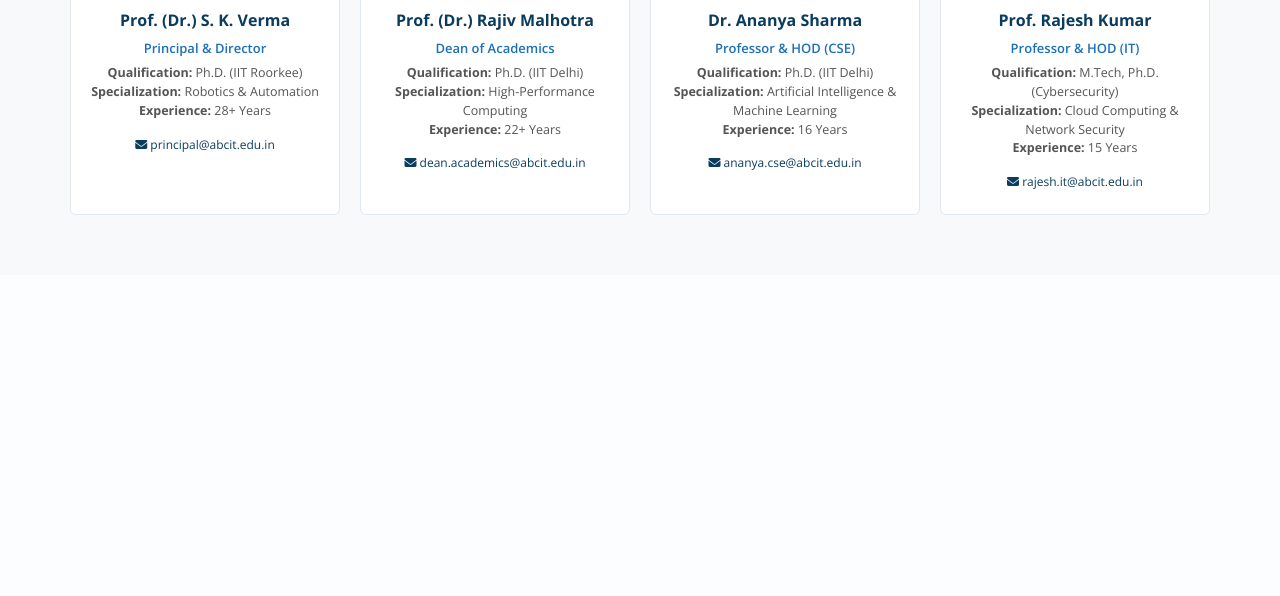
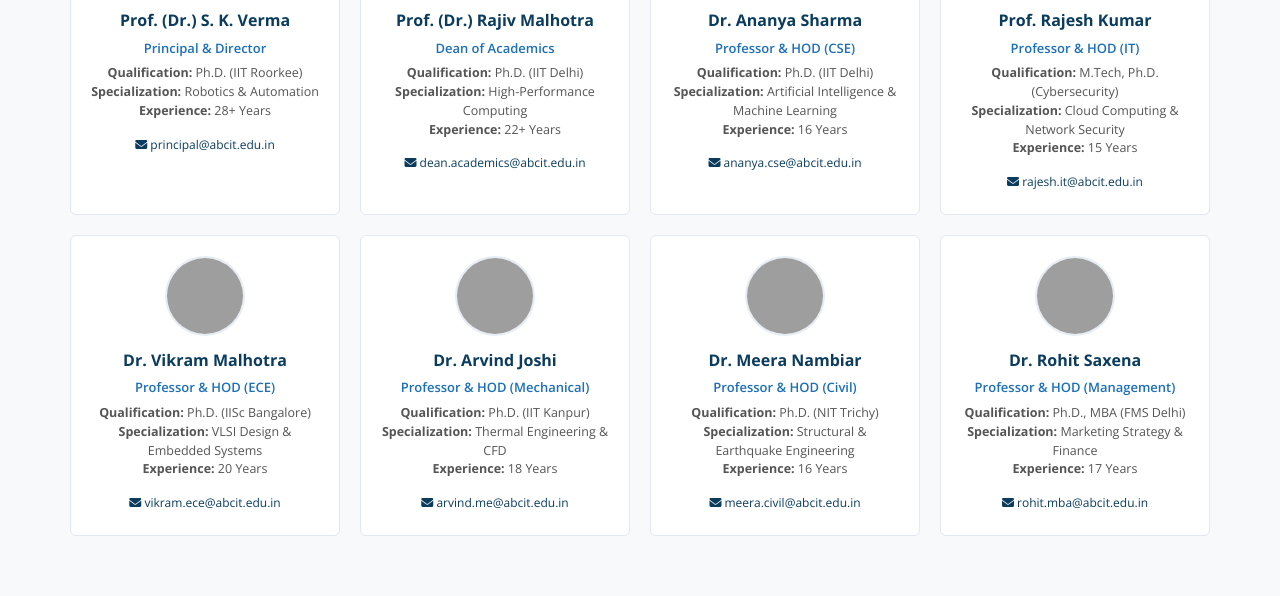
Before and after one commit to Ankush-chauhan-ui/web-dev, a PHP site: page /faculty.html in a window 1280 px wide. Shown: the part 654-1250 px from the top of the page. Before the commit the page ends 869 px from the top, so only its background shows below. Run offline with PHP 8.4, Linux system fonts and the light colour scheme; grey boxes are pictures that could not be loaded.

Commit message:
more faculty added

```diff
--- a/faculty.html
+++ b/faculty.html
@@ -5,21 +5,21 @@
   <meta name="viewport" content="width=device-width, initial-scale=1.0" />
   <title>Faculty | TechNova Institute Of Engineering</title>
 
-  <!-- Font Awesome for clean icons -->
+
   <link rel="stylesheet" href="https://cdnjs.cloudflare.com/ajax/libs/font-awesome/6.5.1/css/all.min.css" />
 
-  <!-- Google Fonts: Open Sans & Roboto -->
+
   <link rel="preconnect" href="https://fonts.googleapis.com">
   <link rel="preconnect" href="https://fonts.gstatic.com" crossorigin>
   <link href="https://fonts.googleapis.com/css2?family=Open+Sans:wght@400;600;700&family=Roboto:wght@400;500;700&display=swap" rel="stylesheet">
 
-  <!-- Stylesheets -->
+
   <link rel="stylesheet" href="style.css" />
   <link rel="stylesheet" href="faculty.css" />
 </head>
 <body>
 
-  <!-- ================= TOP CONTACT BAR ================= -->
+
   <div class="top-header">
     <div class="container top-container">
       <div class="top-left">
@@ -33,7 +33,7 @@
     </div>
   </div>
 
-  <!-- ================= MAIN HEADER & BRANDING ================= -->
+
   <header class="college-header">
     <div class="container header-container">
       <div class="college-branding">
@@ -52,7 +52,7 @@
     </div>
   </header>
 
-  <!-- ================= NAVIGATION BAR ================= -->
+
   <nav class="main-navbar" id="navbar">
     <div class="container nav-container">
       <button class="mobile-menu-btn" id="mobileMenuBtn">
@@ -71,7 +71,7 @@
     </div>
   </nav>
 
-  <!-- ================= SIMPLE PAGE HEADER ================= -->
+
   <section class="faculty-page-header">
     <div class="container">
       <h2>College Faculty Members</h2>
@@ -79,21 +79,21 @@
     </div>
   </section>
 
-  <!-- ================= FACULTY MEMBERS LIST ================= -->
+
   <section class="section">
     <div class="container">
 
-      <!-- Section Title -->
+
       <div class="section-title">
         <h2>Our Faculty Directory</h2>
         <div class="title-underline"></div>
         <p>List of teaching staff across all engineering and management departments</p>
       </div>
 
-      <!-- Simple Faculty Grid (No JS needed) -->
+
       <div class="faculty-grid">
 
-        <!-- 1. Principal -->
+
         <div class="faculty-card">
           <img src="https://images.unsplash.com/photo-1534528741775-53994a69daeb?auto=format&fit=crop&w=400&q=80" alt="Prof. (Dr.) S. K. Verma" class="faculty-avatar" />
           <h3>Prof. (Dr.) S. K. Verma</h3>
@@ -106,7 +106,6 @@
           <a href="mailto:principal@abcit.edu.in" class="faculty-email"><i class="fa-solid fa-envelope"></i> principal@abcit.edu.in</a>
         </div>
 
-        <!-- 2. Dean Academics -->
         <div class="faculty-card">
           <img src="https://images.unsplash.com/photo-1507003211169-0a1dd7228f2d?auto=format&fit=crop&w=400&q=80" alt="Prof. (Dr.) Rajiv Malhotra" class="faculty-avatar" />
           <h3>Prof. (Dr.) Rajiv Malhotra</h3>
@@ -119,7 +118,7 @@
           <a href="mailto:dean.academics@abcit.edu.in" class="faculty-email"><i class="fa-solid fa-envelope"></i> dean.academics@abcit.edu.in</a>
         </div>
 
-        <!-- 3. CSE HOD -->
+
         <div class="faculty-card">
           <img src="https://images.unsplash.com/photo-1573496359142-b8d87734a5a2?auto=format&fit=crop&w=400&q=80" alt="Dr. Ananya Sharma" class="faculty-avatar" />
           <h3>Dr. Ananya Sharma</h3>
@@ -132,7 +131,6 @@
           <a href="mailto:ananya.cse@abcit.edu.in" class="faculty-email"><i class="fa-solid fa-envelope"></i> ananya.cse@abcit.edu.in</a>
         </div>
 
-        <!-- 4. IT HOD -->
         <div class="faculty-card">
           <img src="https://images.unsplash.com/photo-1500648767791-00dcc994a43e?auto=format&fit=crop&w=400&q=80" alt="Prof. Rajesh Kumar" class="faculty-avatar" />
           <h3>Prof. Rajesh Kumar</h3>
@@ -145,5 +143,58 @@
           <a href="mailto:rajesh.it@abcit.edu.in" class="faculty-email"><i class="fa-solid fa-envelope"></i> rajesh.it@abcit.edu.in</a>
         </div>
 
+
+        <div class="faculty-card">
+          <img src="https://images.unsplash.com/photo-1560250097-0b93528c311a?auto=format&fit=crop&w=400&q=80" alt="Dr. Vikram Malhotra" class="faculty-avatar" />
+          <h3>Dr. Vikram Malhotra</h3>
+          <div class="faculty-dept">Professor & HOD (ECE)</div>
+          <div class="faculty-details">
+            <p><strong>Qualification:</strong> Ph.D. (IISc Bangalore)</p>
+            <p><strong>Specialization:</strong> VLSI Design & Embedded Systems</p>
+            <p><strong>Experience:</strong> 20 Years</p>
+          </div>
+          <a href="mailto:vikram.ece@abcit.edu.in" class="faculty-email"><i class="fa-solid fa-envelope"></i> vikram.ece@abcit.edu.in</a>
+        </div>
+
+
+        <div class="faculty-card">
+          <img src="https://images.unsplash.com/photo-1472099645785-5658abf4ff4e?auto=format&fit=crop&w=400&q=80" alt="Dr. Arvind Joshi" class="faculty-avatar" />
+          <h3>Dr. Arvind Joshi</h3>
+          <div class="faculty-dept">Professor & HOD (Mechanical)</div>
+          <div class="faculty-details">
+            <p><strong>Qualification:</strong> Ph.D. (IIT Kanpur)</p>
+            <p><strong>Specialization:</strong> Thermal Engineering & CFD</p>
+            <p><strong>Experience:</strong> 18 Years</p>
+          </div>
+          <a href="mailto:arvind.me@abcit.edu.in" class="faculty-email"><i class="fa-solid fa-envelope"></i> arvind.me@abcit.edu.in</a>
+        </div>
+
+
+        <div class="faculty-card">
+          <img src="https://images.unsplash.com/photo-1580489944761-15a19d654956?auto=format&fit=crop&w=400&q=80" alt="Dr. Meera Nambiar" class="faculty-avatar" />
+          <h3>Dr. Meera Nambiar</h3>
+          <div class="faculty-dept">Professor & HOD (Civil)</div>
+          <div class="faculty-details">
+            <p><strong>Qualification:</strong> Ph.D. (NIT Trichy)</p>
+            <p><strong>Specialization:</strong> Structural & Earthquake Engineering</p>
+            <p><strong>Experience:</strong> 16 Years</p>
+          </div>
+          <a href="mailto:meera.civil@abcit.edu.in" class="faculty-email"><i class="fa-solid fa-envelope"></i> meera.civil@abcit.edu.in</a>
+        </div>
+
+
+        <div class="faculty-card">
+          <img src="https://images.unsplash.com/photo-1519085360753-af0119f7cbe7?auto=format&fit=crop&w=400&q=80" alt="Dr. Rohit Saxena" class="faculty-avatar" />
+          <h3>Dr. Rohit Saxena</h3>
+          <div class="faculty-dept">Professor & HOD (Management)</div>
+          <div class="faculty-details">
+            <p><strong>Qualification:</strong> Ph.D., MBA (FMS Delhi)</p>
+            <p><strong>Specialization:</strong> Marketing Strategy & Finance</p>
+            <p><strong>Experience:</strong> 17 Years</p>
+          </div>
+          <a href="mailto:rohit.mba@abcit.edu.in" class="faculty-email"><i class="fa-solid fa-envelope"></i> rohit.mba@abcit.edu.in</a>
+        </div>
+
+
     </body>
     </html>
```
Also changed, not shown: faculty.css (+4 -9 lines).
